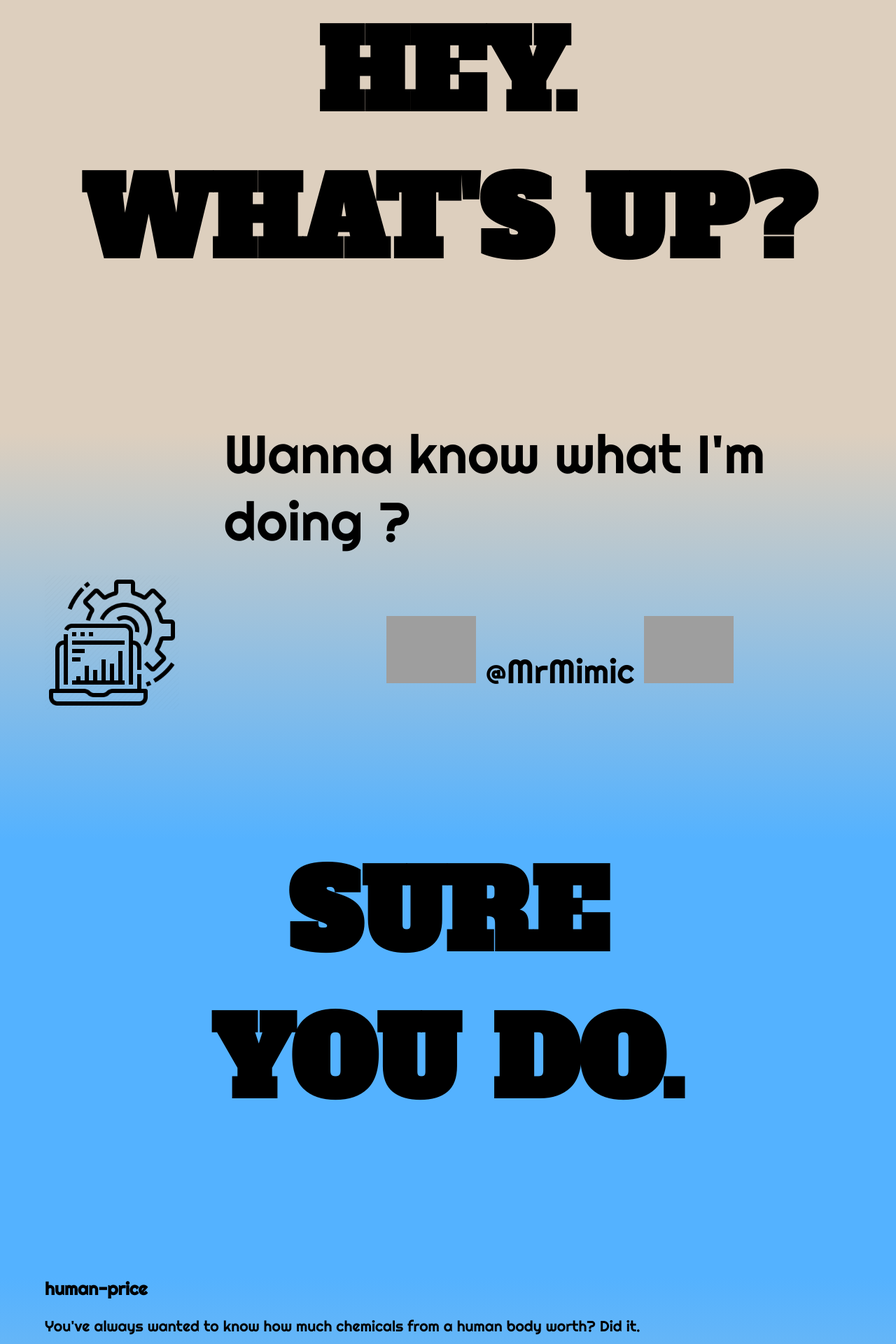
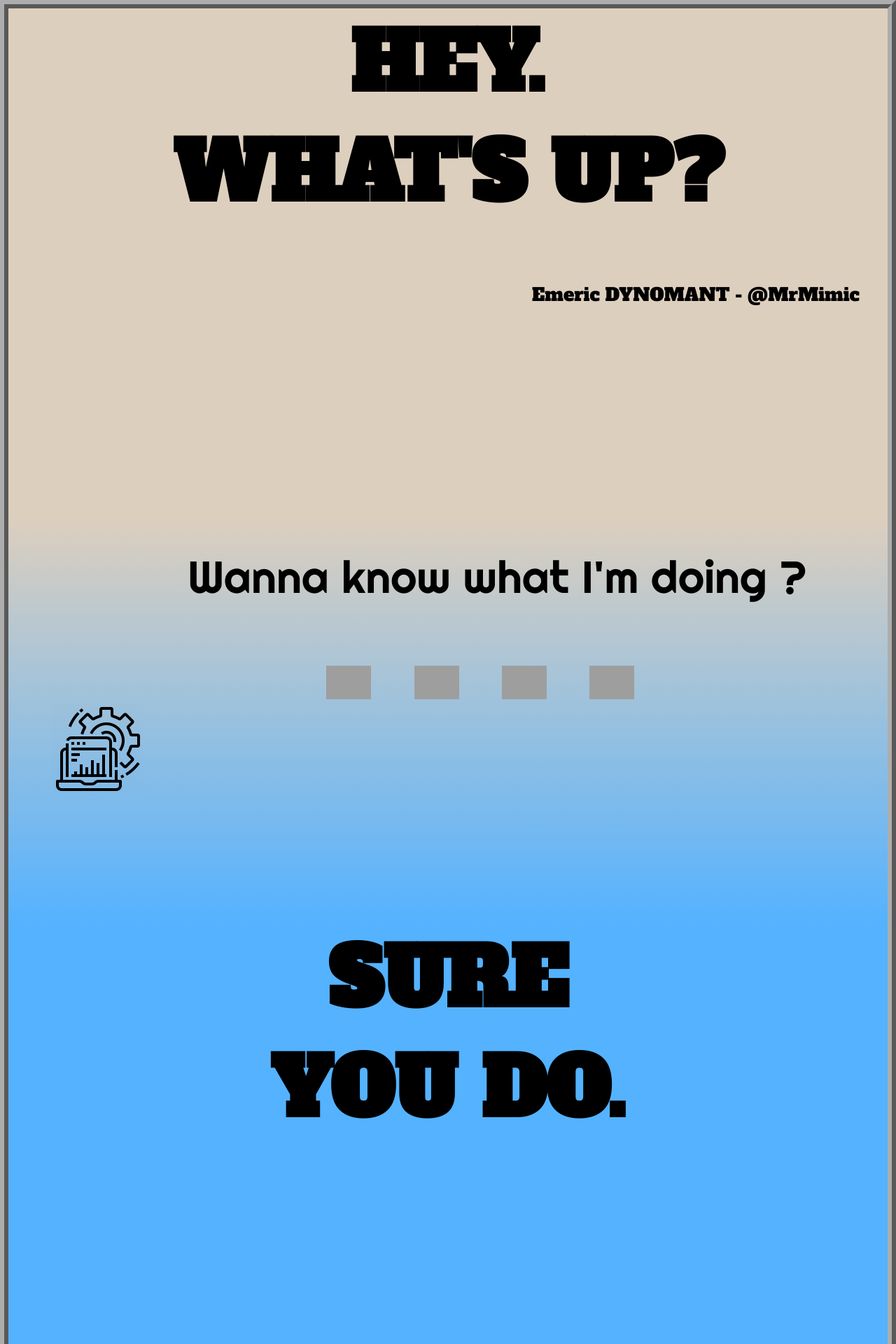
Before and after one commit to MrMimic/data-baguette-home, a Flask app: page / in a window 1280 px wide. Shown: the top 1920 px of the page at 70% size. Run offline with Flask 2, Linux system fonts and the light colour scheme; grey boxes are pictures that could not be loaded.

Commit message:
Update style, about and cookies

```diff
--- a/main.py
+++ b/main.py
@@ -6,9 +6,24 @@
 
 @app.route("/", methods=["GET", "POST"])
 def index():
-    html_template = render_template("index.html")
+    context = {
+        "contact_email": "emeric.dynomant@gmail.com",
+        "cookies_adress": "https://data-baguette.com/cookies",
+        "about_adress": "https://data-baguette.com/about"
+    }
+    html_template = render_template("index.html", **context)
+    return html_template
 
+@app.route("/about", methods=["GET", "POST"])
+def about():
+    html_template = render_template("about.html")
     return html_template
+
+@app.route("/cookies", methods=["GET", "POST"])
+def cookies():
+    html_template = render_template("cookies.html")
+    return html_template
+
 
 if __name__ == "__main__":
     app.run(debug=True, host="0.0.0.0", port=int(os.environ.get("PORT", 8080)))
--- a/static/styles/main.css
+++ b/static/styles/main.css
@@ -11,6 +11,10 @@
     border: 3px;
     box-sizing: border-box;
     max-width: 100%;
+    border-left: 1vw solid rgb(173, 173, 173);
+    border-right: 1vw solid rgb(173, 173, 173);
+    border-left-style: ridge;
+    border-right-style: ridge;
 }
 
 /* TEXT PANEL RELATED */
@@ -28,11 +32,26 @@
 /* WHATSUP */
 
 #panelWhatsup {
+    border-top: 1vw solid rgb(173, 173, 173);
+    border-top-style: ridge;
     background-color: #ddcfbe;
     width: 100vw;
-    font-size: 8vw;
+    font-size: 6vw;
     font-family: Alfa Slab One;
     vertical-align: baseline;
+    height: 90vh;
+
+}
+
+#panelWhatsup .textInPanel .pseudos {
+    font-size: 2vw;
+    text-align: right;
+    width: 100vw;
+    margin-top: 6vw;
+}
+
+#panelWhatsup .textInPanel .pseudos span {
+    margin-right: 5vw;
 }
 
 /* WANNA KNOW */
@@ -44,7 +63,7 @@
 }
 
 .panelWannaKnowImage img {
-    width: 15vw;
+    width: 10vw;
     margin-left: 5vw;
     position: -webkit-sticky;
     position: sticky;
@@ -54,8 +73,9 @@
 
 .panelWannaKnowText {
     margin-left: 5vw;
+    margin-top: 5vw;
     font-family: Righteous;
-    font-size: 6vw;
+    font-size: 5vw;
     display: block;
 }
 
@@ -76,8 +96,9 @@
 }
 
 .WannaKnowContacts img {
-    width: 10vw;
+    width: 5vw;
     margin-top: 5vh;
+    margin-right: 6vh;
 }
 
 /* SURE YOU DO */
@@ -85,7 +106,7 @@
 #panelSureYouDo {
     background-color: rgb(84, 178, 255, 100);
     width: 100vw;
-    font-size: 8vw;
+    font-size: 6vw;
     font-family: Alfa Slab One;
     vertical-align: baseline;
 }
--- a/templates/index.html
+++ b/templates/index.html
@@ -13,7 +13,9 @@
             <div class="textInPanel">
                 <h2 class="textFirstLine">HEY.</h2>
                 <h2 class="textSecondLine">WHAT'S UP?</h2>
-                </h2>
+                <div class="pseudos">
+                    <span>Emeric DYNOMANT - @MrMimic</span>
+                </div>
             </div>
         </div>
 
@@ -25,11 +27,16 @@
                 Wanna know what I'm doing ?
                 <div class="WannaKnowContacts">
                     <a href="https://github.com/MrMimic", target="_blank">
-                        <img src="{{ url_for('static', filename='images/github.png') }}" alt="github">
+                        <img src="https://www.vectorlogo.zone/logos/github/github-tile.svg" alt="github">
                     </a>
-                    <span>@MrMimic</span>
                     <a href="https://www.linkedin.com/in/emeric-dynomant/", target="_blank">
-                        <img src="{{ url_for('static', filename='images/linkedin.png') }}" alt="linkedin">
+                        <img src="https://www.vectorlogo.zone/logos/linkedin/linkedin-tile.svg" alt="linkedin">
+                    </a>
+                    <a href="https://twitter.com/Mr_Mimic", target="_blank">
+                        <img src="https://www.vectorlogo.zone/logos/twitter/twitter-tile.svg" alt="github">
+                    </a>
+                    <a href="https://www.youtube.com/watch?v=dQw4w9WgXcQ&ab_channel=RickAstley", target="_blank">
+                        <img src="https://raw.githubusercontent.com/AliasIO/wappalyzer/master/src/drivers/webextension/images/icons/TikTok.svg" alt="linkedin">
                     </a>
                 </div>
             </div>
@@ -68,8 +75,20 @@
         </div>
     </body>
     <footer>
-        <div class="About">About</div>
-        <div class="RGPD">RGPD</div>
-        <div class="Contact">Contact</div>
+        <div class="About">
+            <a href="{{ about_adress }}" target="_blank">
+                About
+            </a>
+        </div>
+        <div class="RGPD">
+            <a href="{{ cookies_adress }}" target="_blank">
+                Cookies
+            </a>
+        </div>
+        <div class="Contact" target="_blank">
+            <a href="mailto:{{ contact_email  }}?subject=Contact from data-baguette home">
+                Contact
+            </a>
+        </div>
     </footer>
 </html>
```
Also changed, not shown: other parts of static/styles/main.css (+59 -2 lines), templates/about.html (added, +22 -0 lines), templates/cookies.html (added, +22 -0 lines).
